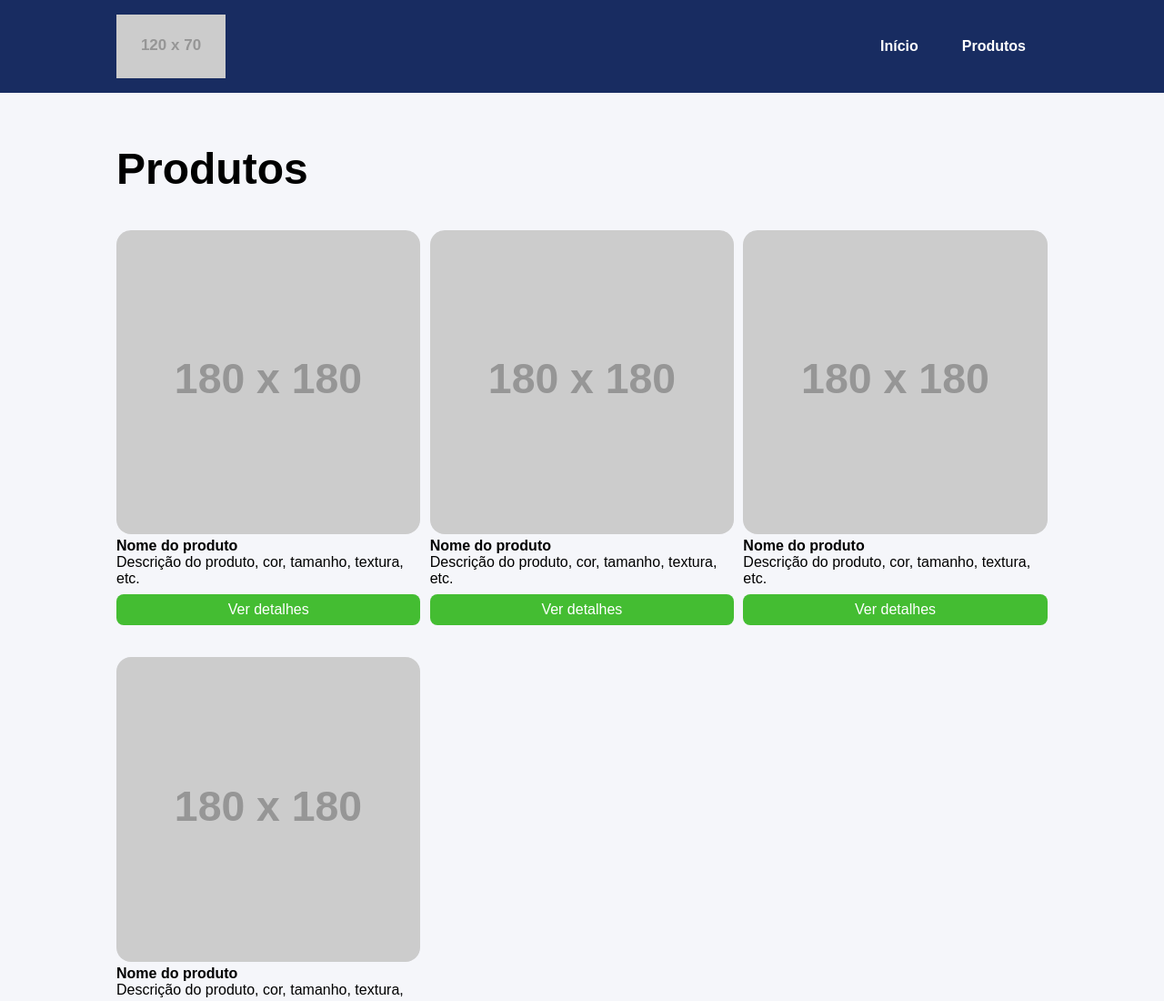
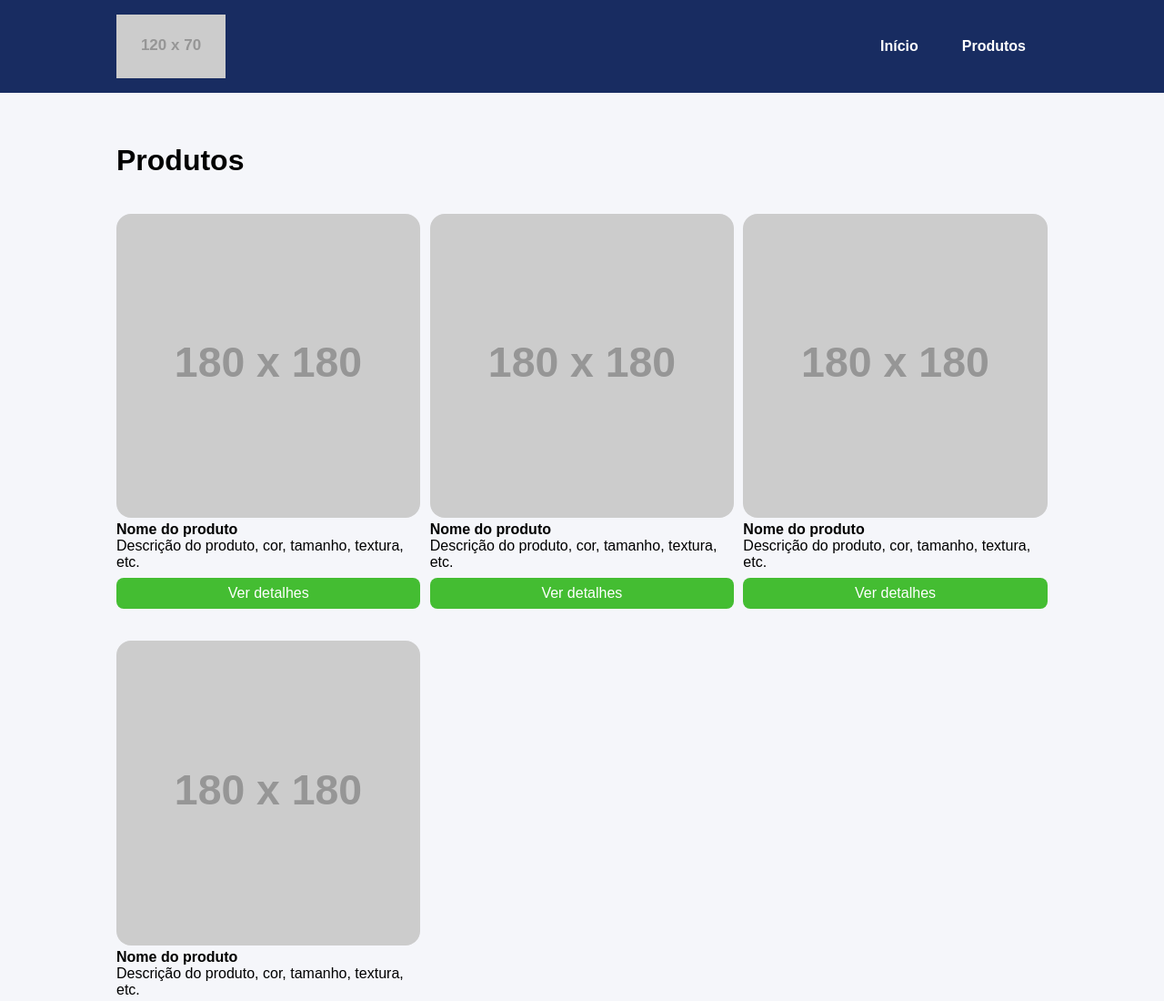
Before and after one commit to gabrielquiri/curso_ebac_frontend, a website: page index.html in a window 1280 px wide. Shown: the top 1100 px of the page at 91% size. Drawn offline with Linux system fonts and the light colour scheme; placeholder pictures from the web are drawn by us.

Commit message:
first commit

```diff
--- a/source/main.scss
+++ b/source/main.scss
@@ -78,7 +78,7 @@ li{
 }
 
 h2{
-    font-size: pixelParaEm(48px);
+    font-size: pixelParaEm(32px);
 }
 
 section {
```
Also changed, not shown: build/main.css.
